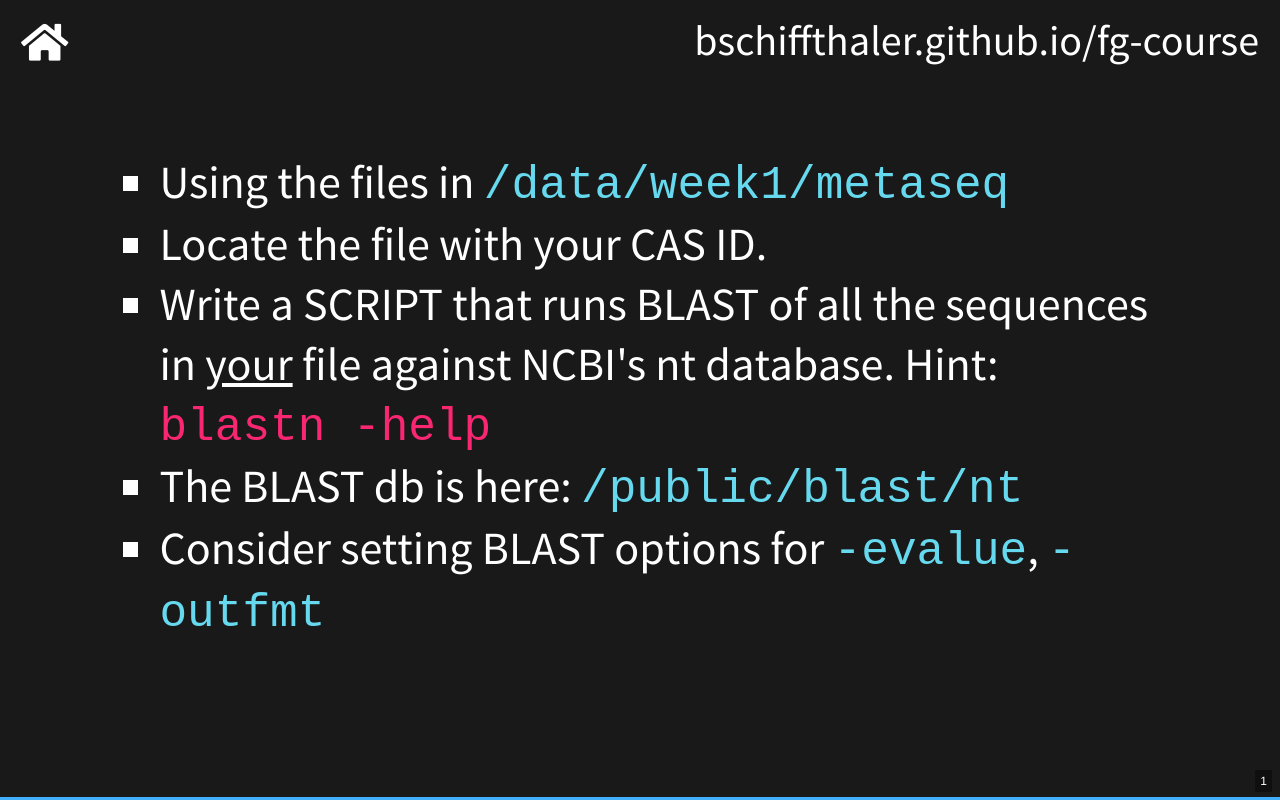
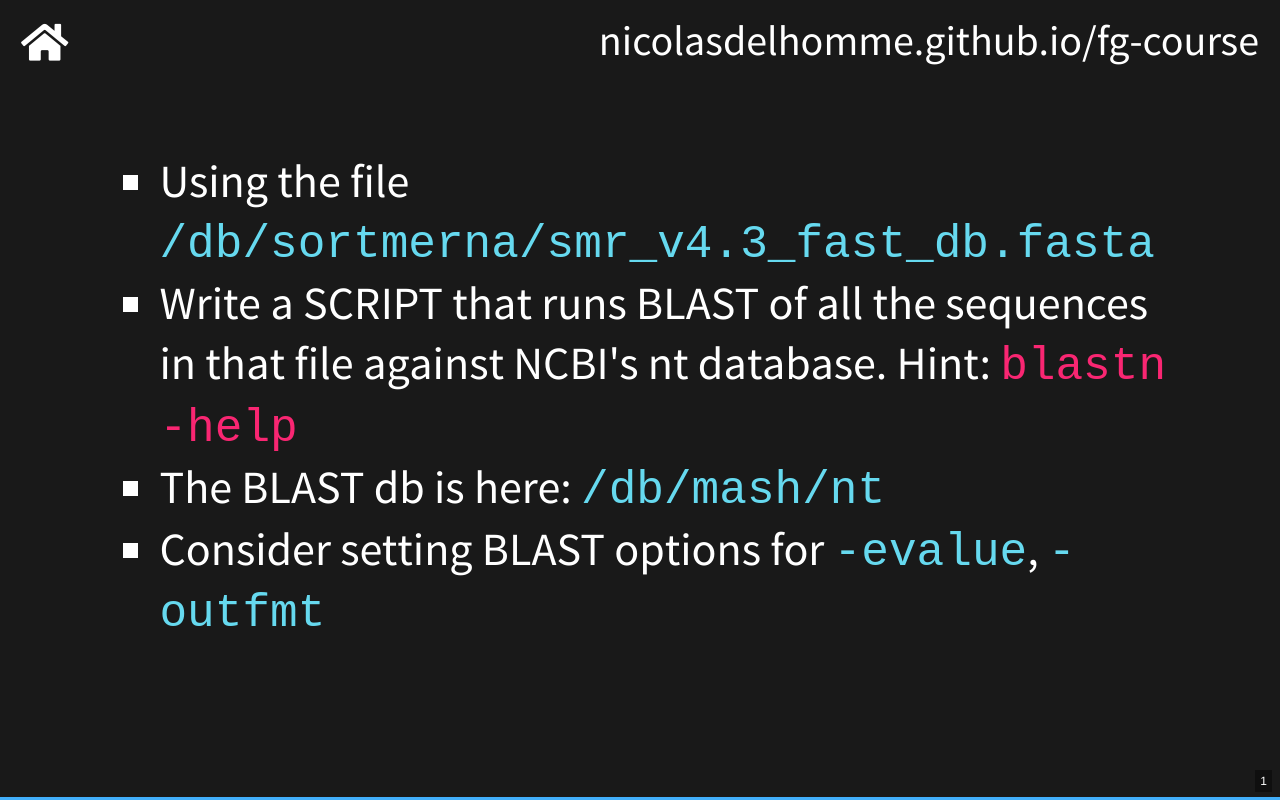
Before and after one commit to nicolasDelhomme/fg-course, a website: page Exercises2.html in a window 1280 px wide. Drawn offline with Linux system fonts and the light colour scheme; a web font is replaced by a local one.

Commit message:
Modified 1.6 and exercise 2

```diff
--- a/Exercises2.html
+++ b/Exercises2.html
@@ -32,14 +32,13 @@
   <body>
     <div class="reveal">
       <span class="head-slide-left" style="cursor: pointer;"> <i onclick="window.location='/fg-course'" class="fas fa-home"></i></span>
-      <span class="head-slide-right">bschiffthaler.github.io/fg-course</span>
+      <span class="head-slide-right">nicolasdelhomme.github.io/fg-course</span>
       <div class="slides">
         <section>
           <ul>
-            <li class="squares">Using the files in <code class="monokai-blue">/data/week1/metaseq</code></li>
-            <li class="squares">Locate the file with your CAS ID.</li>
-            <li class="squares">Write a SCRIPT that runs BLAST of all the sequences in <span class="emph">your</span> file against NCBI's nt database. Hint: <code class="monokai-red">blastn -help</code></li>
-            <li class="squares">The BLAST db is here: <code class="monokai-blue">/public/blast/nt</code></li>
+            <li class="squares">Using the file <code class="monokai-blue">/db/sortmerna/smr_v4.3_fast_db.fasta</code></li>
+            <li class="squares">Write a SCRIPT that runs BLAST of all the sequences in that file against NCBI's nt database. Hint: <code class="monokai-red">blastn -help</code></li>
+            <li class="squares">The BLAST db is here: <code class="monokai-blue">/db/mash/nt</code></li>
             <li class="squares">Consider setting BLAST options for <code class="monokai-blue">-evalue</code>, <code class="monokai-blue">-outfmt</code></li>
           </ul>
         </section>
```
Also changed, not shown: Scripting.html (+6 -5 lines), index.html (+1 -1 lines), 1 other file.
